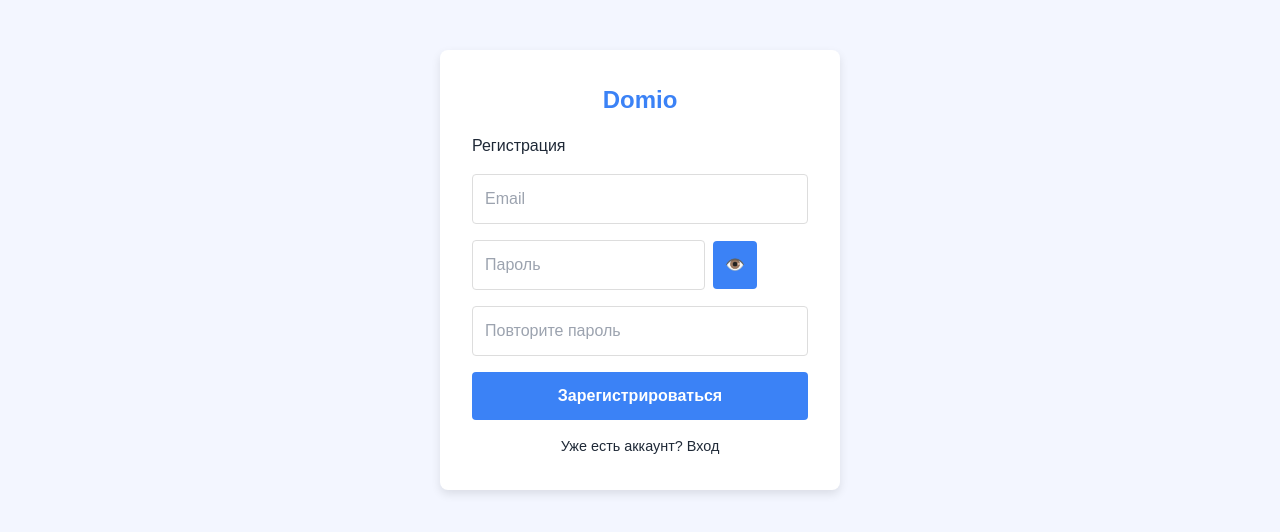
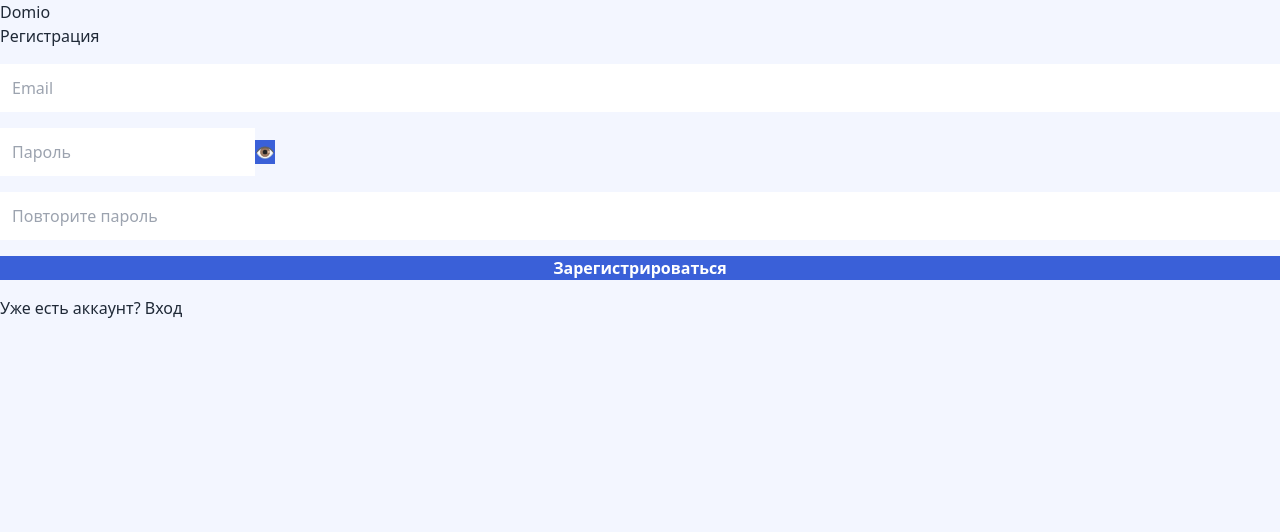
Before and after one commit to senenevar/domio-app, a Next.js app: page /auth/register in a window 1280 px wide. Shown: the top 532 px of the page. Built offline with nearby package versions, Linux system fonts and the light colour scheme.

Commit message:
Update Auth.module.css

```diff
--- a/styles/Auth.module.css
+++ b/styles/Auth.module.css
@@ -1,56 +1,11 @@
-.container {
-  max-width: 400px;
-  margin: 0 auto;
-  padding: 2rem;
-  background: white;
-  border-radius: 8px;
-  box-shadow: 0 4px 10px rgba(0,0,0,0.1);
-  font-family: sans-serif;
-  margin-top: 50px;
-}
-.logo {
-  display: block;
-  text-align: center;
-  font-size: 24px;
-  font-weight: bold;
-  color: #3b82f6;
-  margin-bottom: 1rem;
-  text-decoration: none;
-}
+
 .form {
   display: flex;
   flex-direction: column;
   gap: 1rem;
 }
-input {
+
+.form input {
   padding: 0.75rem;
   font-size: 1rem;
-  border: 1px solid #ddd;
-  border-radius: 4px;
 }
-button {
-  padding: 0.75rem;
-  font-size: 1rem;
-  background: #3b82f6;
-  color: white;
-  border: none;
-  border-radius: 4px;
-  cursor: pointer;
-}
-.error {
-  color: red;
-  font-size: 0.9rem;
-}
-.success {
-  color: green;
-  font-size: 0.9rem;
-}
-.link {
-  text-align: center;
-  font-size: 0.9rem;
-}
-.passwordField {
-  display: flex;
-  gap: 0.5rem;
-  align-items: center;
-}
```
